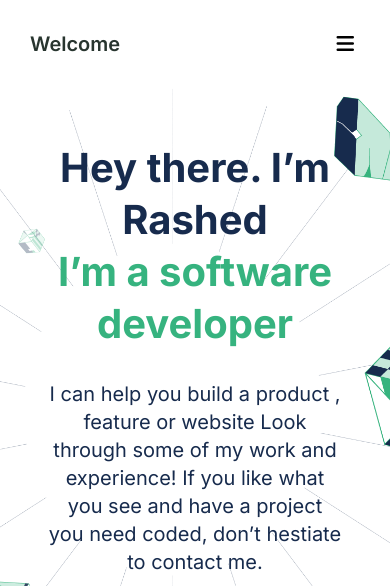
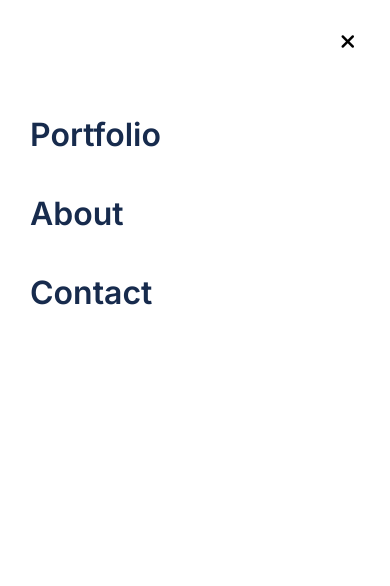
Before and after one commit to rashedarman/portfolio, a website: page index.html in a window 390 px wide. Both pictures are taken after a click on the button 345 px from the left and 44 px from the top of the page. Shown: the top 586 px of the page. Drawn offline with Linux system fonts and the light colour scheme.

Commit message:
Add mobile menu

```diff
--- a/index.html
+++ b/index.html
@@ -19,14 +19,18 @@
     <header>
       <nav id="toolbar">
         <a href="/" class="logo-primary">Welcome</a>
-        <button class="hamburger" id="hamburger">
+        <button class="open-btn">
           <i class="fa-solid fa-bars"></i>
         </button>
         <ul id="menu">
+          <button class="close-btn">
+            <i class="fa-solid fa-times"></i>
+          </button>
           <a href="#portfolio">Portfolio</a>
           <a href="#about">About</a>
           <a href="#contact">Contact</a>
         </ul>
+        <div class="overlay"></div>
       </nav>
     </header>
 
--- a/main.js
+++ b/main.js
@@ -1,6 +1,22 @@
-const hamburger = document.getElementById('hamburger');
+const openBtn = document.querySelector('.open-btn');
+const closeBtn = document.querySelector('.close-btn');
 const navMenu = document.getElementById('menu');
+const navLinks = document.querySelectorAll('#menu > a');
 
-hamburger.addEventListener('click', () => {
-  navMenu.classList.toggle('show');
+openBtn.addEventListener('click', () => {
+  navMenu.classList.add('show');
 });
+
+closeBtn.addEventListener('click', () => {
+  navMenu.classList.remove('show');
+});
+
+navLinks.forEach((el) => {
+  el.addEventListener('click', () => {
+    navMenu.classList.remove('show');
+  });
+});
+
+closeBtn.addEventListener('click', () => {
+  navMenu.classList.remove('show');
+});
--- a/styles.css
+++ b/styles.css
@@ -17,14 +17,21 @@ body {
   color: var(--color-secondary);
 }
 
-#hamburger {
+.open-btn,
+.close-btn {
   background-color: transparent;
   border: 0;
   font-size: 20px;
   cursor: pointer;
 }
 
-#hamburger:focus {
+.close-btn {
+  text-align: right;
+  margin-bottom: 60px;
+}
+
+.open-btn:focus,
+.close-btn:focus {
   outline: none;
 }
 
@@ -32,6 +39,7 @@ body {
   display: flex;
   align-items: center;
   justify-content: space-between;
+  flex-wrap: wrap;
   padding: 30px;
   position: relative;
 }
@@ -55,12 +63,46 @@ body {
 
 #menu {
   display: none;
+  position: relative;
 }
 
-#menu > a {
+.overlay {
+  display: none;
+}
+
+#menu.show {
+  display: flex;
+  flex-direction: column;
+  position: fixed;
+  top: 0;
+  left: 0;
+  width: 100%;
+  height: 90vh;
+  z-index: 99;
+  margin: 0;
+  border-radius: 0 0 30px 30px;
+  background-color: #fff;
+  box-sizing: border-box;
+  padding: 30px;
+}
+
+#menu.show a {
   color: var(--color-primary);
   text-decoration: none;
   font-weight: 600;
+  font-size: 32px;
+  margin-bottom: 40px;
+}
+
+#menu.show + .overlay {
+  display: block;
+  background-color: rgba(0, 0, 0, 0.5);
+  position: fixed;
+  top: 0;
+  left: 0;
+  width: 100%;
+  height: 100vh;
+  pointer-events: none;
 }
 
 .logo-primary {
@@ -311,7 +353,8 @@ footer .social-links {
 /* media queries */
 
 @media screen and (min-width: 960px) {
-  #hamburger,
+  .close-btn,
+  .open-btn,
   .logo-primary {
     display: none;
   }
@@ -319,6 +362,12 @@ footer .social-links {
   #menu {
     display: flex;
     margin: auto;
+  }
+
+  #menu a {
+    color: var(--color-primary);
+    text-decoration: none;
+    font-weight: 600;
   }
 
   #menu > a:not(:last-child) {
```
